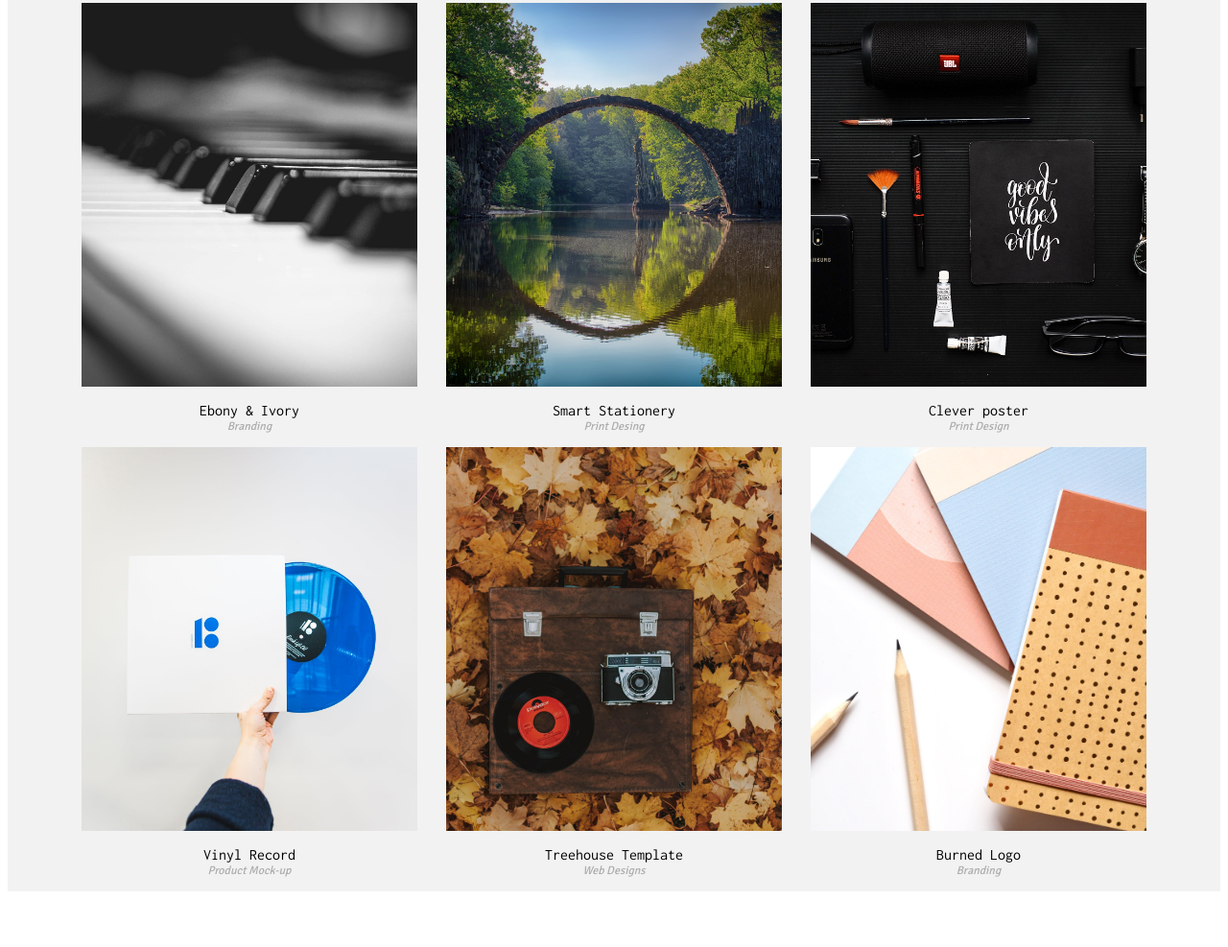
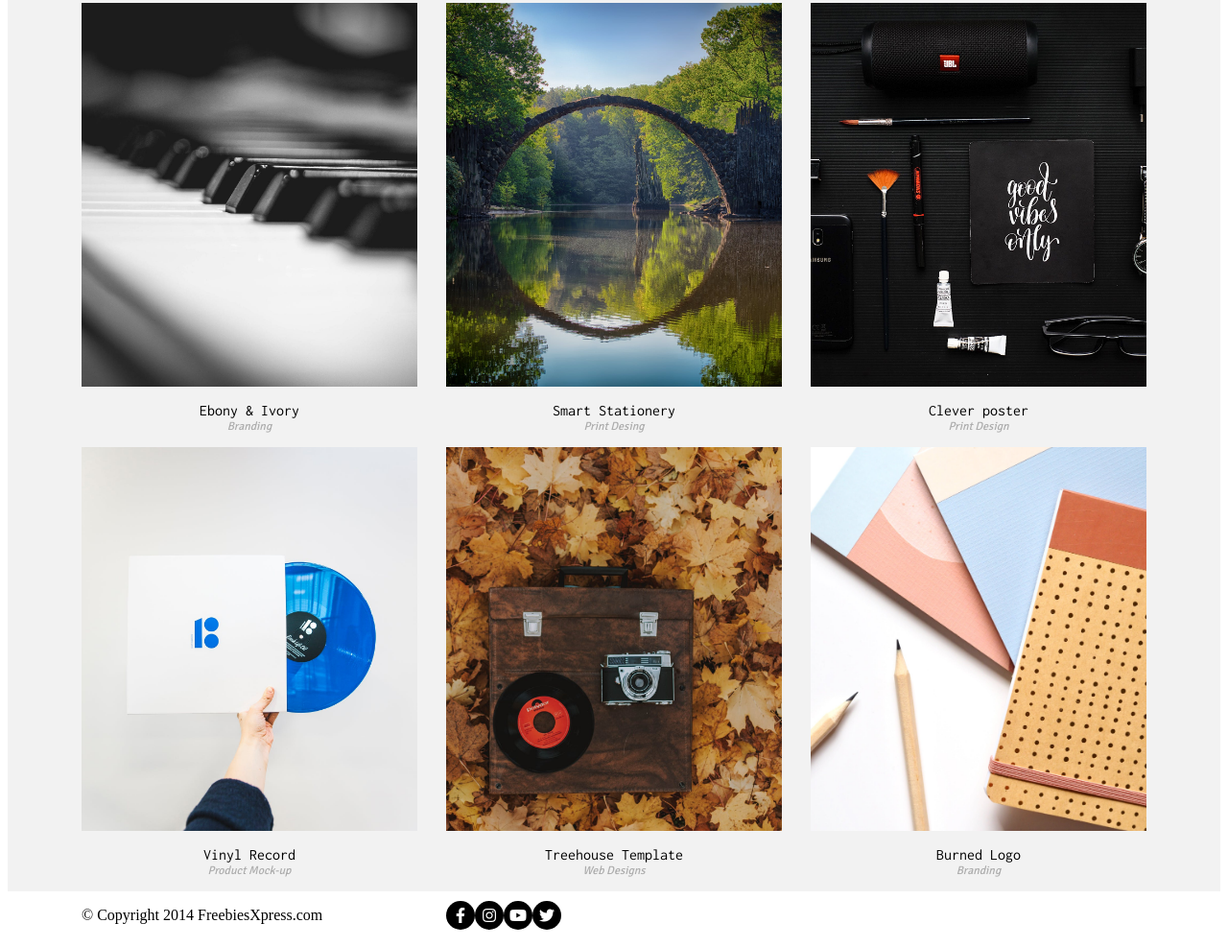
Before and after one commit to wallzack/golden, a website: page index.html in a window 1280 px wide. Shown: the part 978-1965 px from the top of the page at 96% size. Before the commit the page ends 1915 px from the top, so only its background shows below. Drawn offline with Linux system fonts and the light colour scheme.

Commit message:
Add footer section

```diff
--- a/index.html
+++ b/index.html
@@ -128,5 +128,22 @@
             </div>
         </div>
     </section>
+    <footer>
+        <div class="footer">
+          <div class="container">
+            <div class="row">
+              <p class="col-md-4">&copy Copyright 2014 FreebiesXpress.com</p>
+              <div class="col-md-8 social-media">
+                <ul class="social-media-list">
+                    <li><a href="#"><i class="fab fa-facebook-f"></i>Facebook</a></li>
+                    <li><a href="#"><i class="fab fa-instagram"></i>Instagram</a></li>
+                    <li><a href="#"><i class="fab fa-youtube"></i>Youtube</a></li>
+                    <li><a href="#"><i class="fab fa-twitter"></i>Twitter</a></li>
+                </ul>
+              </div>
+            </div>
+          </div>
+        </div>
+    </footer>
   </body>
 </html>
--- a/sass/style.scss
+++ b/sass/style.scss
@@ -200,3 +200,27 @@ h2 {
     margin-top: 0;
     text-align: center;
 }
+
+.social-media {
+    ul {
+        text-decoration: none;
+        display: flex;
+        margin: auto;
+        padding-left: 0;
+        padding-top: 10px;
+        justify-content: left;
+    }
+    li {
+        font-size: 0;
+        i {
+            text-align: center;
+            background-color: #000;
+            font-size: 16px;
+            width: 30px;
+            height: 30px;
+            line-height: 30px;
+            border-radius: 50%;
+            color: #fff;
+        }
+    }
+}
```
Also changed, not shown: css/style.css, 1 other file.
